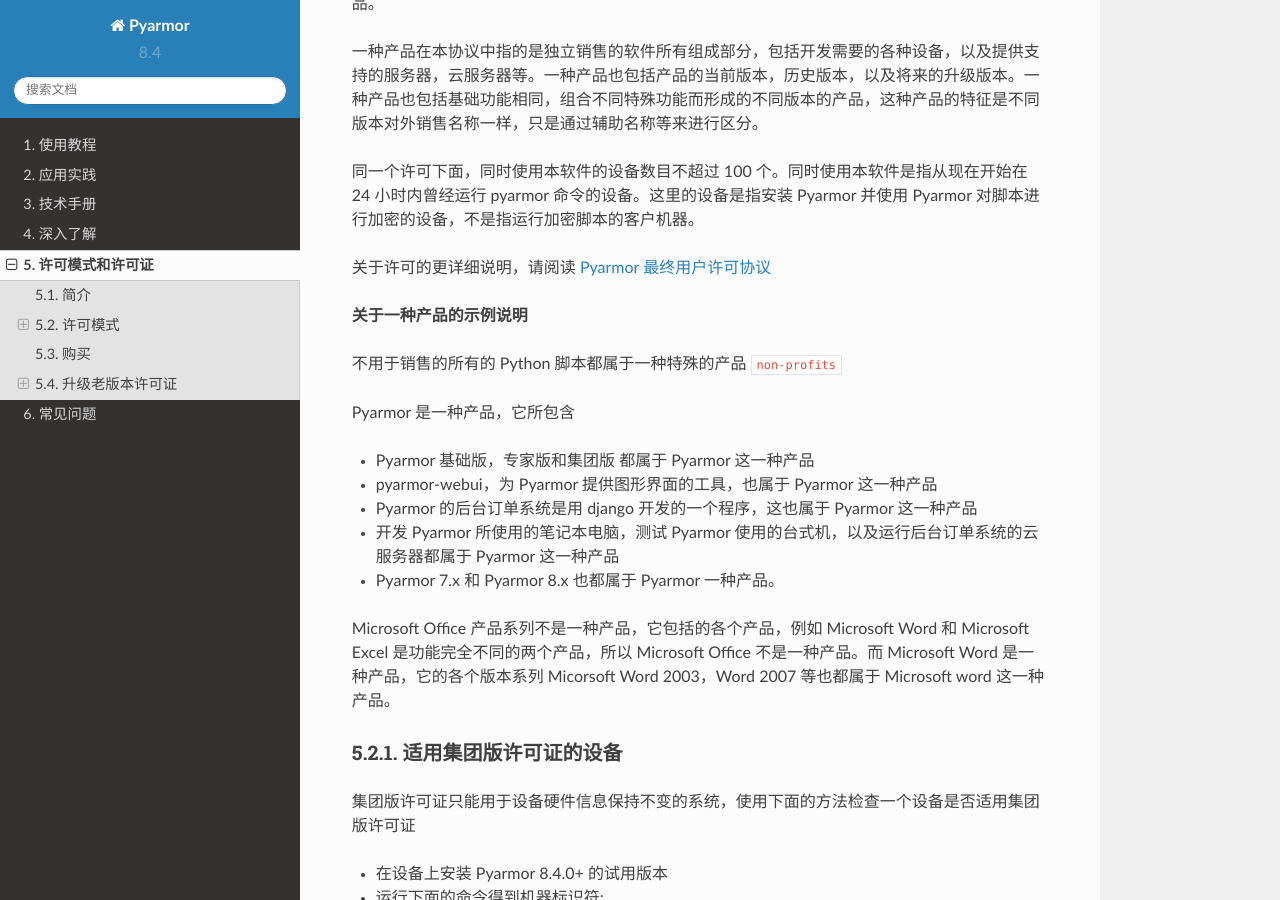
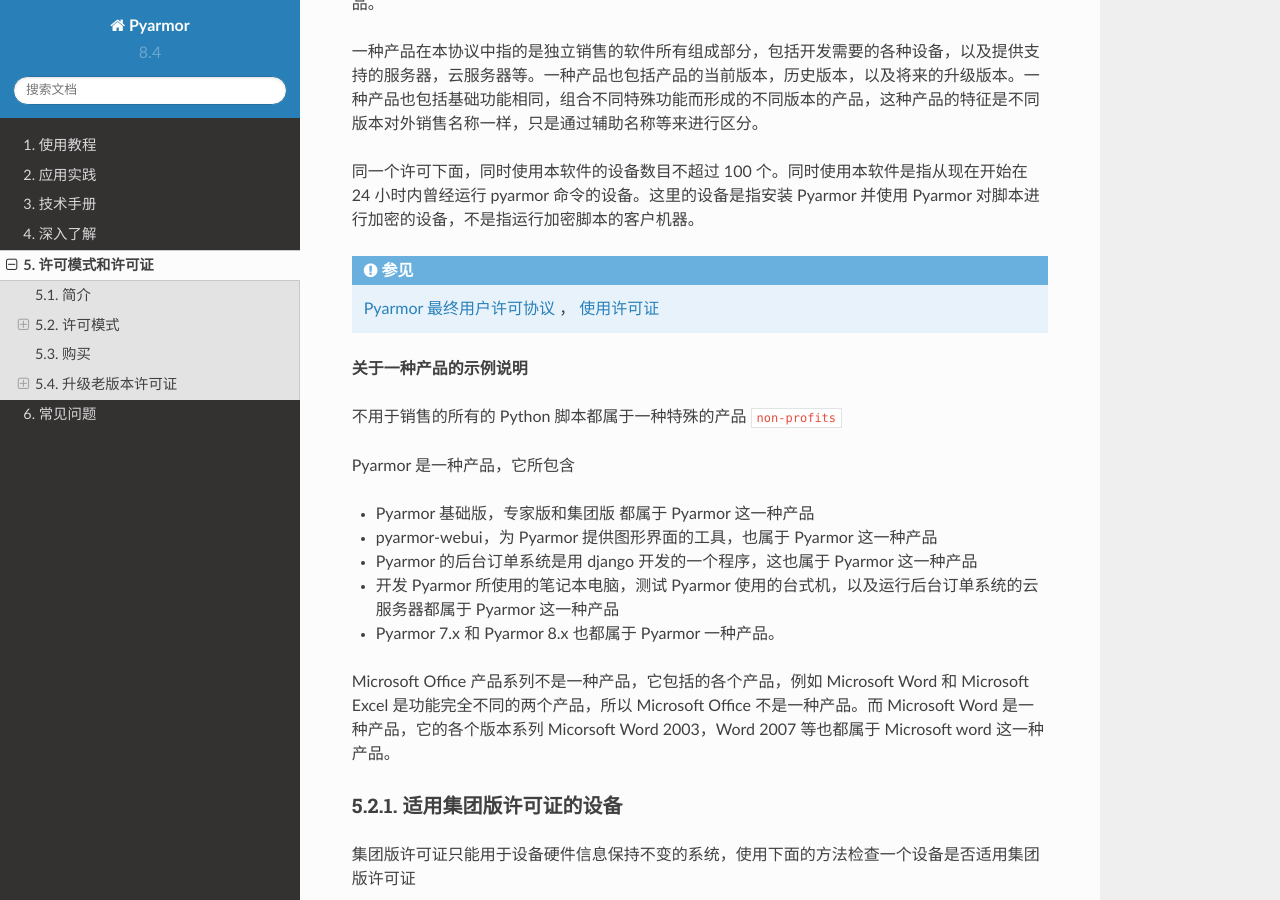
Before and after one commit to dashingsoft/pyarmor-docs-zh, a Sphinx documentation site: the page built from docs/licenses.rst, in a window 1280 px wide and 900 px high, scrolled down 1854 px. Built offline with Sphinx 7.4.7 and the Read the Docs theme 2.0.0, drawn with Linux system fonts in a browser that asks for light colours.

Commit message:
Add seealso

```diff
--- a/docs/licenses.rst
+++ b/docs/licenses.rst
@@ -69,7 +69,7 @@
 
 同一个许可下面，同时使用本软件的设备数目不超过 100 个。同时使用本软件是指从现在开始在 24 小时内曾经运行 pyarmor 命令的设备。这里的设备是指安装 Pyarmor 并使用 Pyarmor 对脚本进行加密的设备，不是指运行加密脚本的客户机器。
 
-关于许可的更详细说明，请阅读 `Pyarmor 最终用户许可协议`_
+.. seealso:: `Pyarmor 最终用户许可协议`_ ， :doc:`how-to/register`
 
 **关于一种产品的示例说明**
 
```
